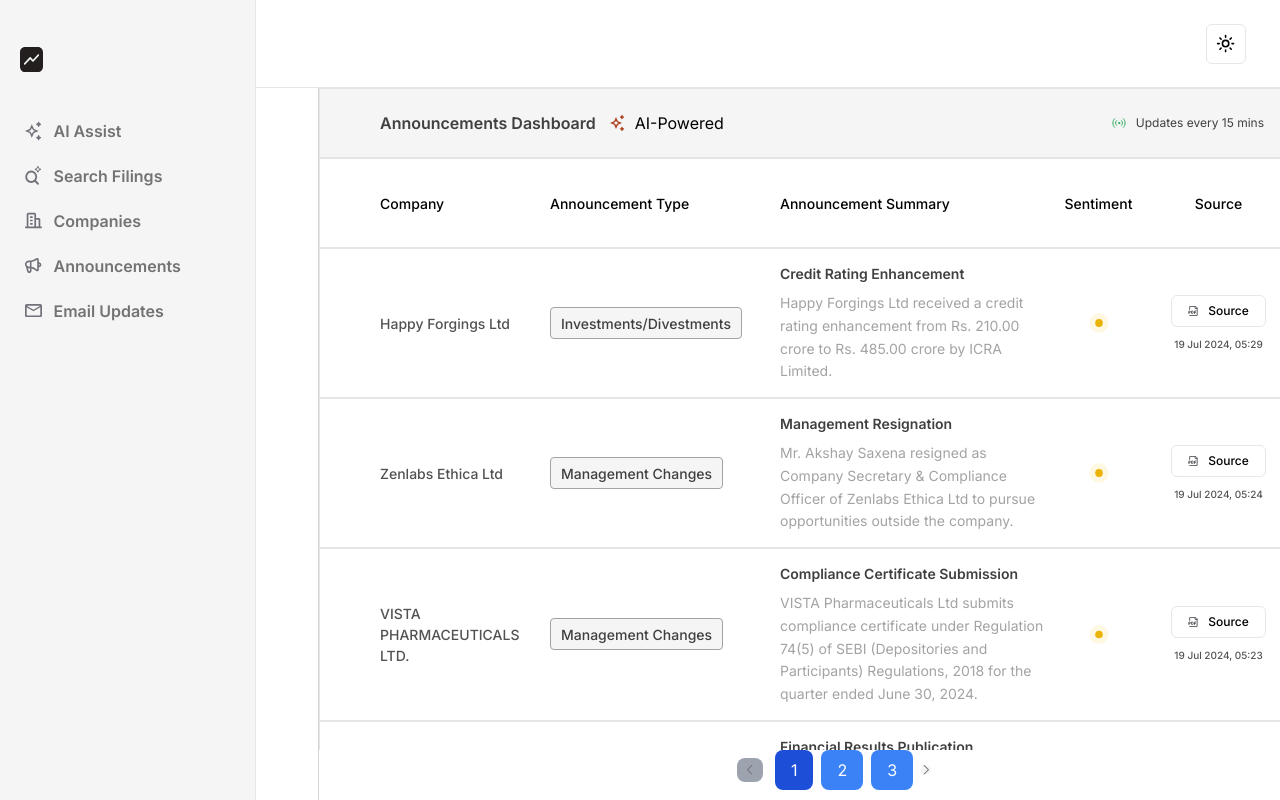
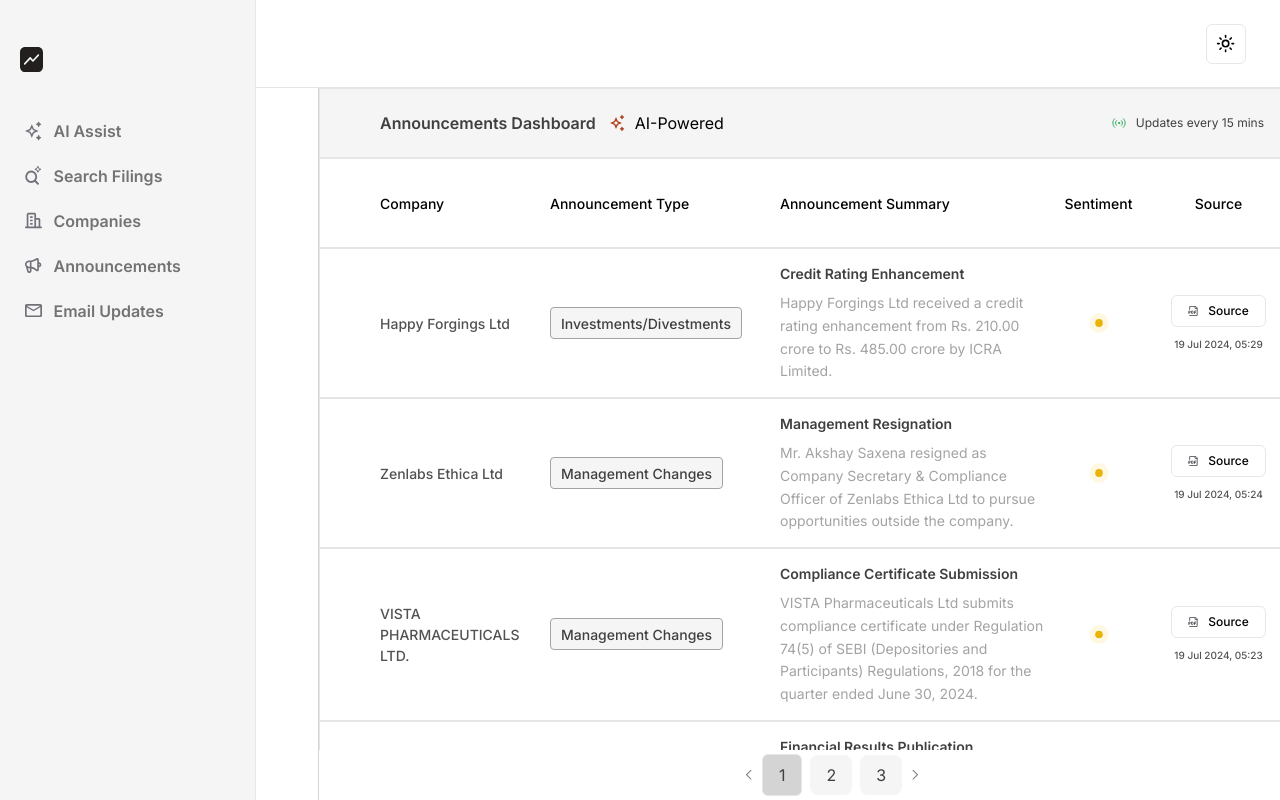
Before and after one commit to hanzalahwaheed/stockinsights.ai, a Next.js app: page / in a window 1280 px wide. Shown: the top 800 px of the page. Built offline with nearby package versions, Linux system fonts and the light colour scheme.

Commit message:
pagination ui done

```diff
--- a/components/pagination.tsx
+++ b/components/pagination.tsx
@@ -27,11 +27,11 @@
   const pages = getPageNumbers();
 
   return (
-    <div className="flex justify-center items-center space-x-2">
+    <div className="flex justify-center items-center mt-1 space-x-2">
       <button
         onClick={() => onPageChange(currentPage - 1)}
         disabled={currentPage === 1}
-        className="p-2 mx-1 bg-blue-500 text-white rounded-lg hover:bg-blue-600 disabled:bg-gray-400"
+        className="bg-white text-white rounded-lg"
       >
         <Image
           src={"/announcements/dropdown-open.svg"}
@@ -47,8 +47,8 @@
           onClick={() => onPageChange(page)}
           className={`px-4 py-2 mx-1 rounded-lg ${
             page === currentPage
-              ? "bg-blue-700 text-white"
-              : "bg-blue-500 text-white hover:bg-blue-600"
+              ? "bg-neutral-300 text-neutral-700 border rounded-md border-[1px]"
+              : "bg-neutral-100 text-neutral-700 hover:bg-neutral-200"
           }`}
         >
           {page}
@@ -57,7 +57,7 @@
       <button
         onClick={() => onPageChange(currentPage + 1)}
         disabled={currentPage === totalPages}
-        className="bg-neutral-100 text-white rounded-lg hover:bg-neutral-300 disabled:bg-gray-400"
+        className="bg-white text-white rounded-lg "
       >
         <Image
           src={"/announcements/dropdown-open.svg"}
```
